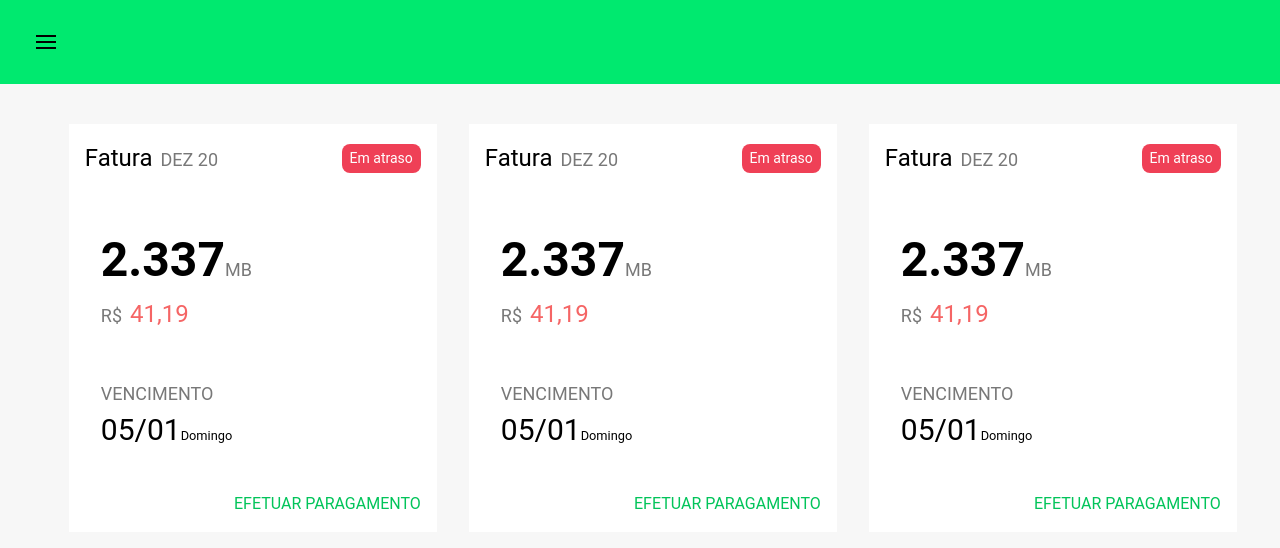
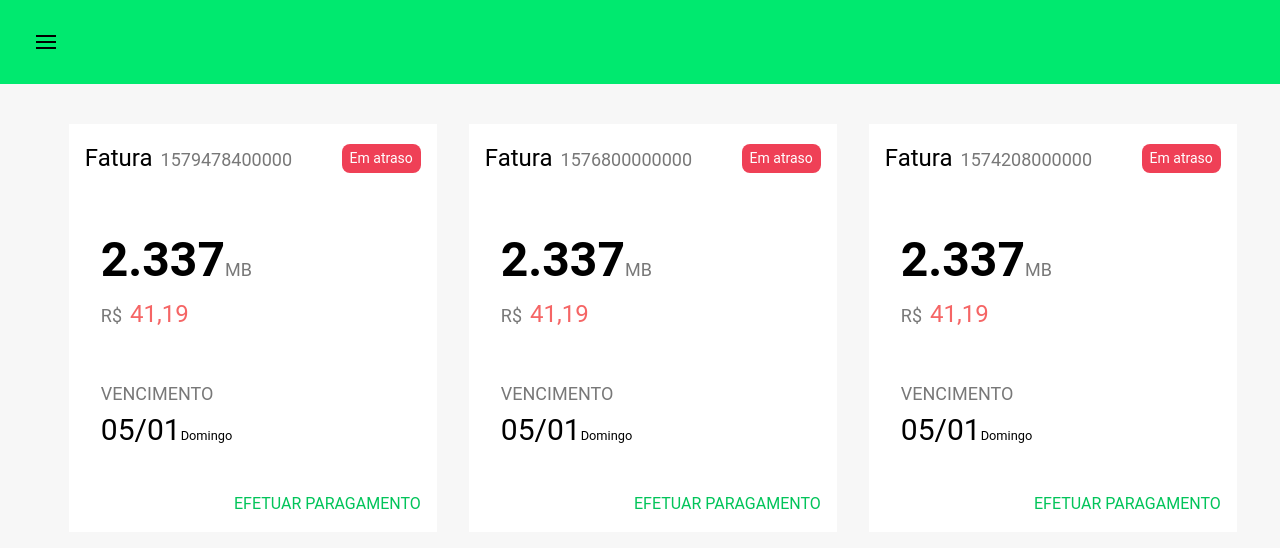
Before and after one commit to kregina/historico-de-faturas, a React (Create React App) app: page / in a window 1280 px wide. Shown: the top 548 px of the page. Built offline with nearby package versions, Linux system fonts and the light colour scheme; data requests are answered from the project's data file.

Commit message:
add fetch API

```diff
--- a/db.json
+++ b/db.json
@@ -3,24 +3,24 @@
         "id": 1,
         "dataFatura": "2020-01-20T00:00:00.000Z",
         "status": "aberta",
-        "megabitesUtilizados": "306",
+        "megabitesUtilizados": 306,
         "dataVencimento": "2020-05-02T00:00:00.000Z",
-        "valor": "4,65"
+        "valor": 4.65
     },
     {
         "id": 2,
         "dataFatura": "2019-12-20T00:00:00.000Z",
         "status": "Em Atraso",
-        "megabitesUtilizados": "2.377",
+        "megabitesUtilizados": 2.377,
         "dataVencimento": "2020-05-01T00:00:00.000Z",
-        "valor": "41,19"
+        "valor": 41.19
     },
     {
         "id": 3,
         "dataFatura": "2019-11-20T00:00:00.000Z",
         "status": "Pago",
-        "megabitesUtilizados": "2.958",
+        "megabitesUtilizados": 2.958,
         "dataVencimento": "2020-05-12T00:00:00.000Z",
-        "valor": "47,32"
+        "valor": 47.32
     }]
 }
--- a/src/components/Card.js
+++ b/src/components/Card.js
@@ -17,12 +17,18 @@ const PaymentBtn = css.button`
     text-transform: uppercase;
 `;
 
-const Card = () => (
+const Card = (props) => {
+    console.log(props);
+
+    const dataFatura = Date.parse(props.fatura.dataFatura);
+
+    return (
+
     <Div className="overflow-hidden p-4">
         <div className="flex justify-between items-center">
             <div>
                 <span className="text-2xl">Fatura</span>
-                <Label className="ml-2 text-lg">Dez 20</Label>
+                <Label className="ml-2 text-lg">{dataFatura}</Label>
             </div>
             <Chip />
         </div>
@@ -49,6 +55,6 @@ const Card = () => (
             <PaymentBtn type="button" className="">Efetuar paragamento</PaymentBtn>
         </div>
     </Div>
-);
+)};
 
 export default Card;
--- a/src/components/Carousel.js
+++ b/src/components/Carousel.js
@@ -1,4 +1,4 @@
-import React from 'react';
+import React, { useState, useEffect} from 'react';
 import css from 'styled-components';
 
 import Card from './Card';
@@ -17,22 +17,36 @@ const Li = css.li`
     right: -3.3rem;
 `;
 
-const Carousel = () => (
-    <Div>
-        <Ul className="flex my-10">
-            <Li className="mx-4">
-                <Card />
-            </Li>
+const Carousel = () => {
+    const [faturas, setFaturas] = useState([]);
+    const [errors, setErrors] = useState(false);
+    const BASE_URL = "http://localhost:4000"
 
-            <Li className="mx-4">
-                <Card />
-            </Li>
 
-            <Li className="mx-4">
-                <Card />
-            </Li>
-        </Ul>
-    </Div>
-);
+    async function fetchData() {
+        const res = await fetch(`${BASE_URL}/faturas`);
+        res
+            .json()
+            .then(res => setFaturas(res))
+            .catch(err => setErrors(err));
+    };
+
+    useEffect(() => {
+        fetchData()
+    }, []);
+
+    const faturasItems = faturas.map(fatura =>
+        <Li key={fatura.id.toString()} className="mx-4">
+            <Card fatura={fatura} />
+        </Li>
+    );
+
+    return (
+        <Div>
+            <Ul className="flex my-10">
+               {faturasItems}
+            </Ul>
+        </Div>
+)};
 
 export default Carousel;
```
